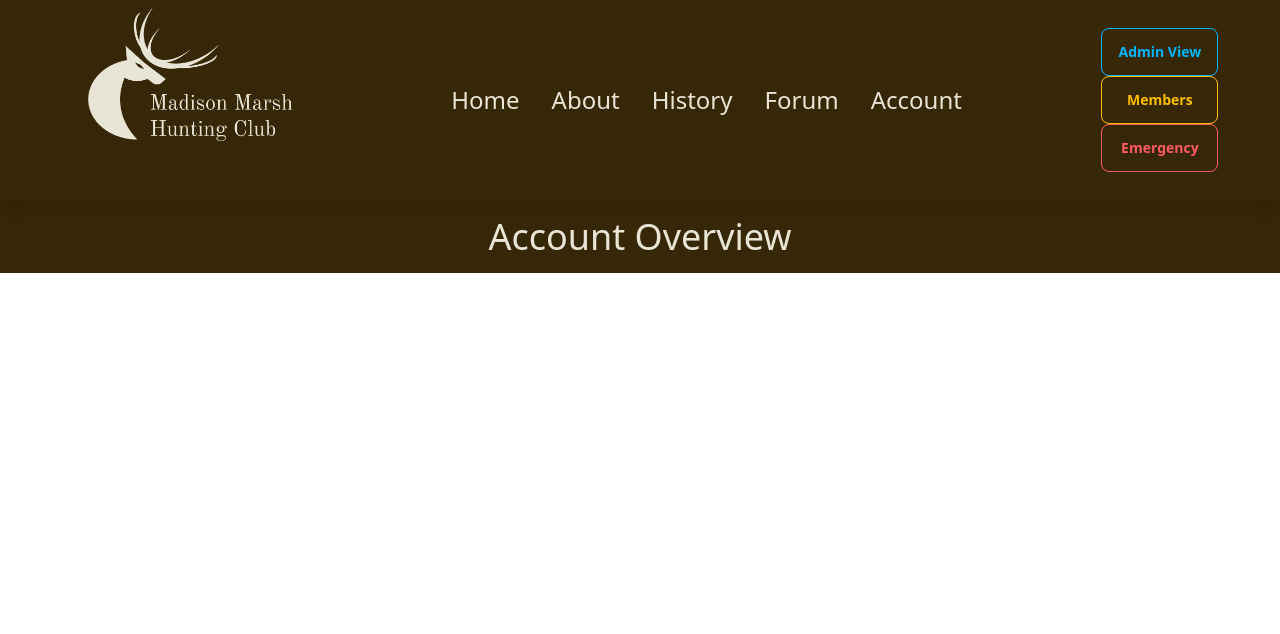
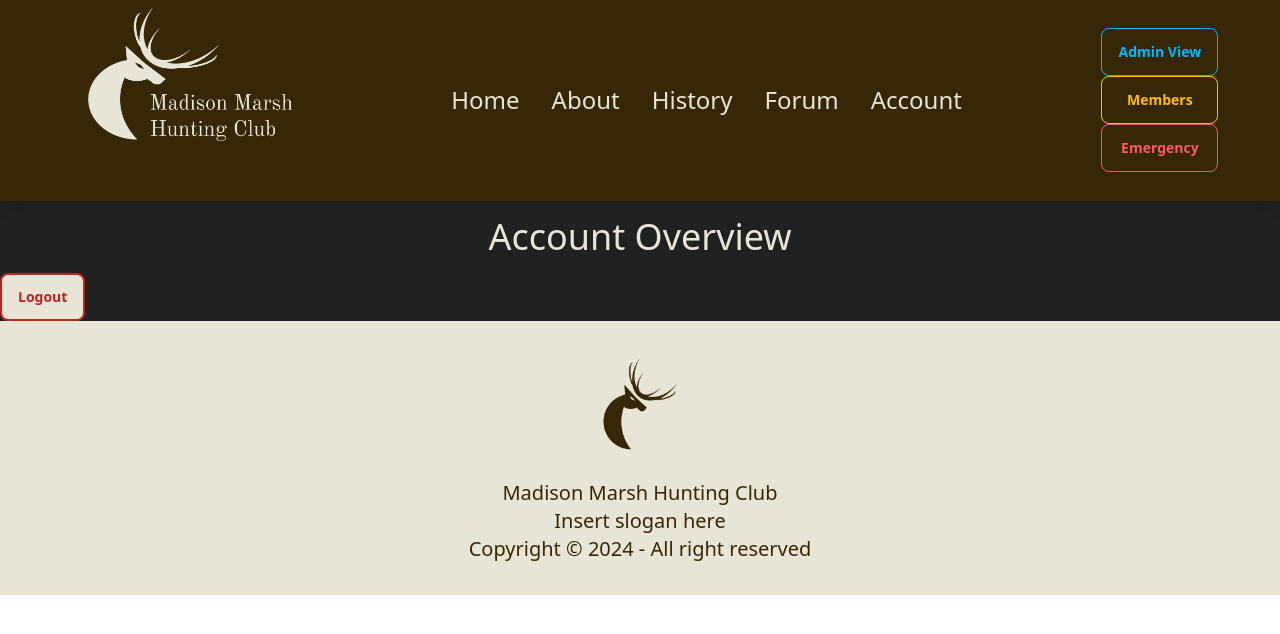
Before and after one commit to MasonH003/madison-marsh-hunting-club-website, a React (Vite) app in the folder madison-marsh/: page /AccountOverview in a window 1280 px wide. Shown: the top 634 px of the page. Built offline with nearby package versions, Linux system fonts and the light colour scheme.

Commit message:
GM1: Moving code into a reusable component

```diff
--- /dev/null
+++ b/madison-marsh/src/components/RedButton.jsx
@@ -0,0 +1,9 @@
+const RedButton = ({label, onClick}) => {
+    return (
+        <button onClick = {onClick} class="btn btn-outline flex flex-row border-2 text-MMHCRed border-MMHCRed bg-MMHCCream hover:text-MMHCCream hover:bg-MMHCLightRed">
+            {label}
+        </button>
+    )
+}
+
+export default RedButton;
--- a/madison-marsh/src/components/index.js
+++ b/madison-marsh/src/components/index.js
@@ -1,7 +1,11 @@
 import NavButton from './NavButton';
 import Card from './Card';
+import RedButton from './RedButton';
+import TextSquare from './TextSquare';
 
 export {
     NavButton,
-    Card
+    Card,
+    RedButton,
+    TextSquare
 }
--- a/madison-marsh/src/pages/AccountOverview.jsx
+++ b/madison-marsh/src/pages/AccountOverview.jsx
@@ -1,12 +1,69 @@
-import { Header } from '../sections';
+import { Header, Footer } from '../sections';
+import { Auth } from '@supabase/auth-ui-react';
+import { supabase } from '../Supabase';
+import { useNavigate } from 'react-router-dom';
+import {RedButton} from '../components';
+import React, { useEffect, useState } from 'react';
 
 function AccountOverview() {
-  return (
+
+    const navigate = useNavigate();
+
+    const fetchUserData = async () => {
+
+        try {
+            const { data: { user } } = await supabase.auth.getUser();
+        } catch (error) {
+            console.error("Error fetching user data:", error.message);
+        }
+    }
+
+    const signOutUser = async () => {
+        try {
+          const { error } = await supabase.auth.signOut();
+
+          if (error) {
+            throw error;
+          } else {
+            console.log('User logged out successfully');
+            [
+              window.localStorage,
+              window.sessionStorage,
+            ].forEach((storage) => {
+              Object.entries(storage)
+                .forEach(([key]) => {
+                  storage.removeItem(key)
+                })
+            })
+            navigate('/Home');
+          }
+        } catch (error) {
+          console.log('Error logging out: ', error.message);
+        }
+      }
+
+      // Incomplete
+      const updateUsername = async({newUsername}) => {
+        const { error } = await supabase
+            .from('users')
+            .update({ display_name : {newUsername} })
+            .eq('id', 1)
+      }
+
+
+    return (
     <accoverview>
       <Header/>
-      <div className = "text-4xl font-thin text-MMHCCream bg-MMHCBrown flex flex-row justify-center p-4">
+      <div className = "text-4xl font-thin text-MMHCCream bg-MMHCBlack flex flex-row justify-center p-4">
         Account Overview
       </div>
+      <div className = "bg-MMHCBlack text-MMHCCream">
+
+        <RedButton onClick = {signOutUser} label = {'Logout'}/>
+      </div>
+
+
+      <Footer/>
     </accoverview>
   );
 }
--- a/madison-marsh/src/pages/SigninSignup.jsx
+++ b/madison-marsh/src/pages/SigninSignup.jsx
@@ -22,7 +22,7 @@ function SigninSignup() {
     return (
     <signinsignup>
       <Header/>
-      <div className = "text-2xl font-thin text-MMHCCream bg-MMHCBrown flex flex-row justify-center">
+      <div className = "text-2xl font-thin text-MMHCCream bg-MMHCBlack flex flex-row justify-center">
         <div>
         <Auth supabaseClient={supabase} providers={['google']} appearance={{
 
```
